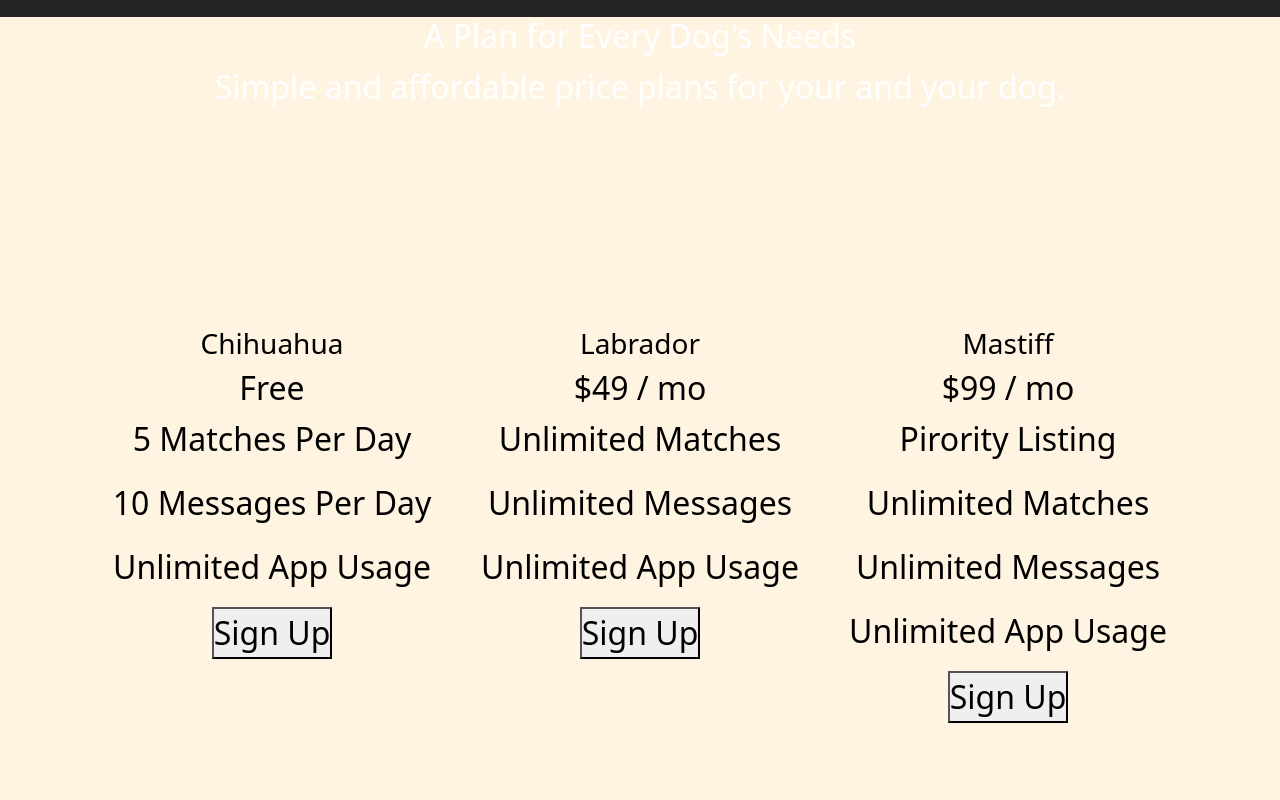
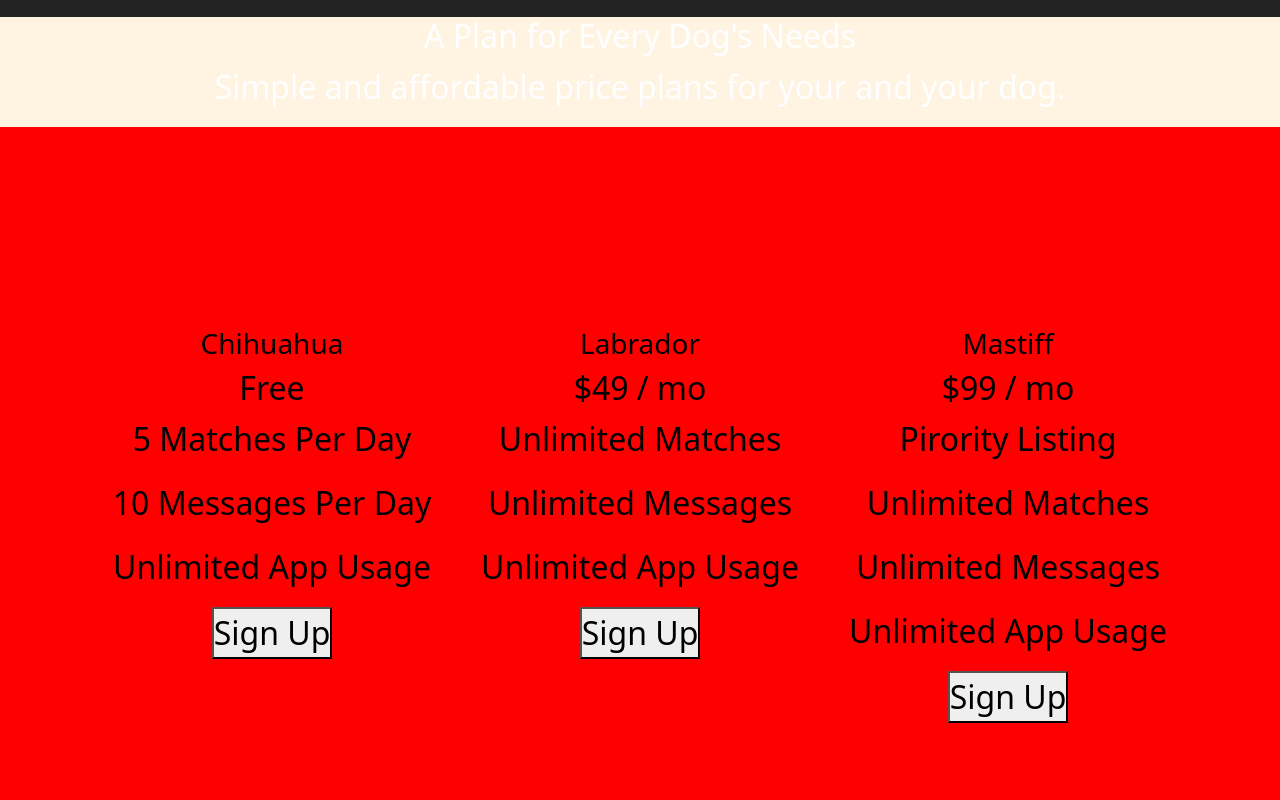
Before and after one commit to ArzunDhz/myWeb, a plain HTML site: page index.html in a window 1280 px wide. Shown: the part 3060-3860 px from the top of the page. Drawn offline with nearby package versions, Linux system fonts and the light colour scheme.

Commit message:
updated the pricing section

```diff
--- a/index.html
+++ b/index.html
@@ -138,7 +138,7 @@
 
 
 
-      <div class="row priceing1">
+      <div class="row priceing1" style="background-color: red">
         <div class="col-lg-4">
 
           <h3>Chihuahua</h3>
```
